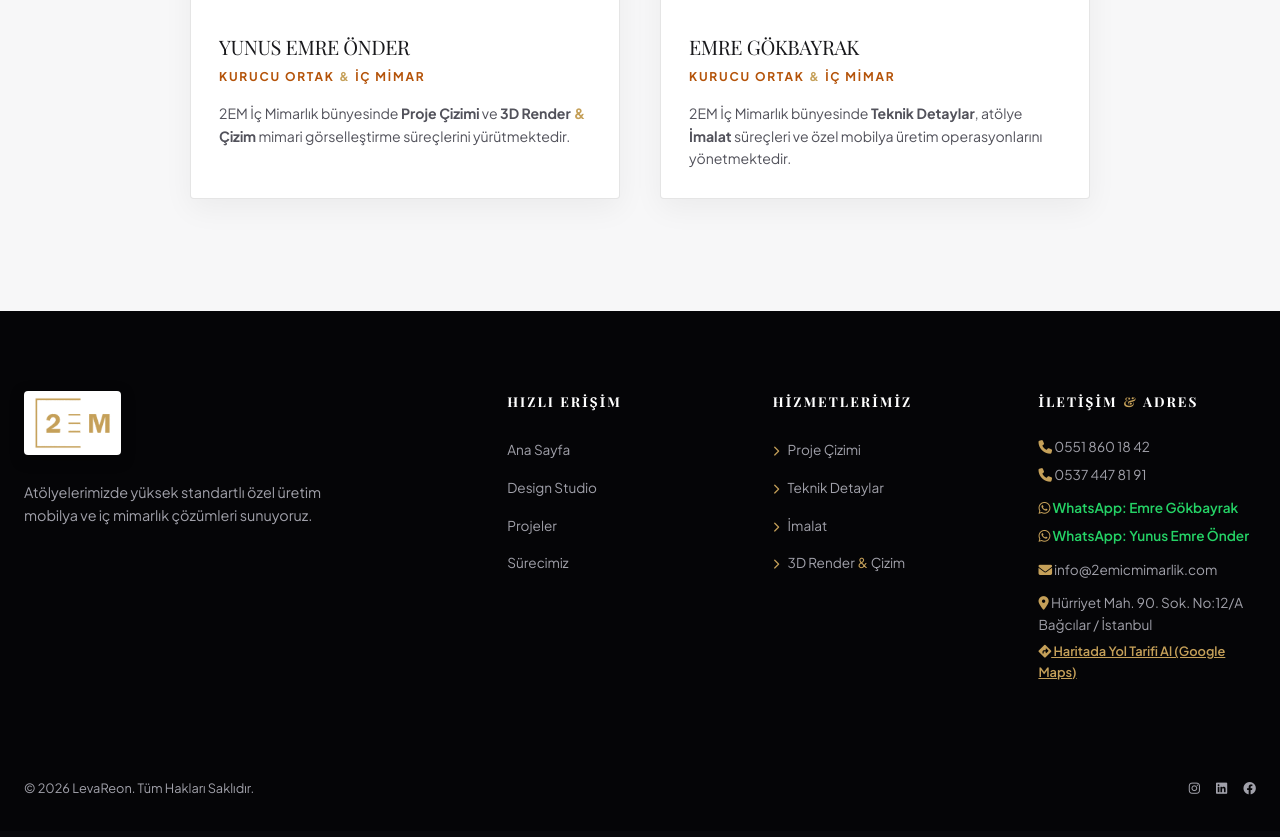
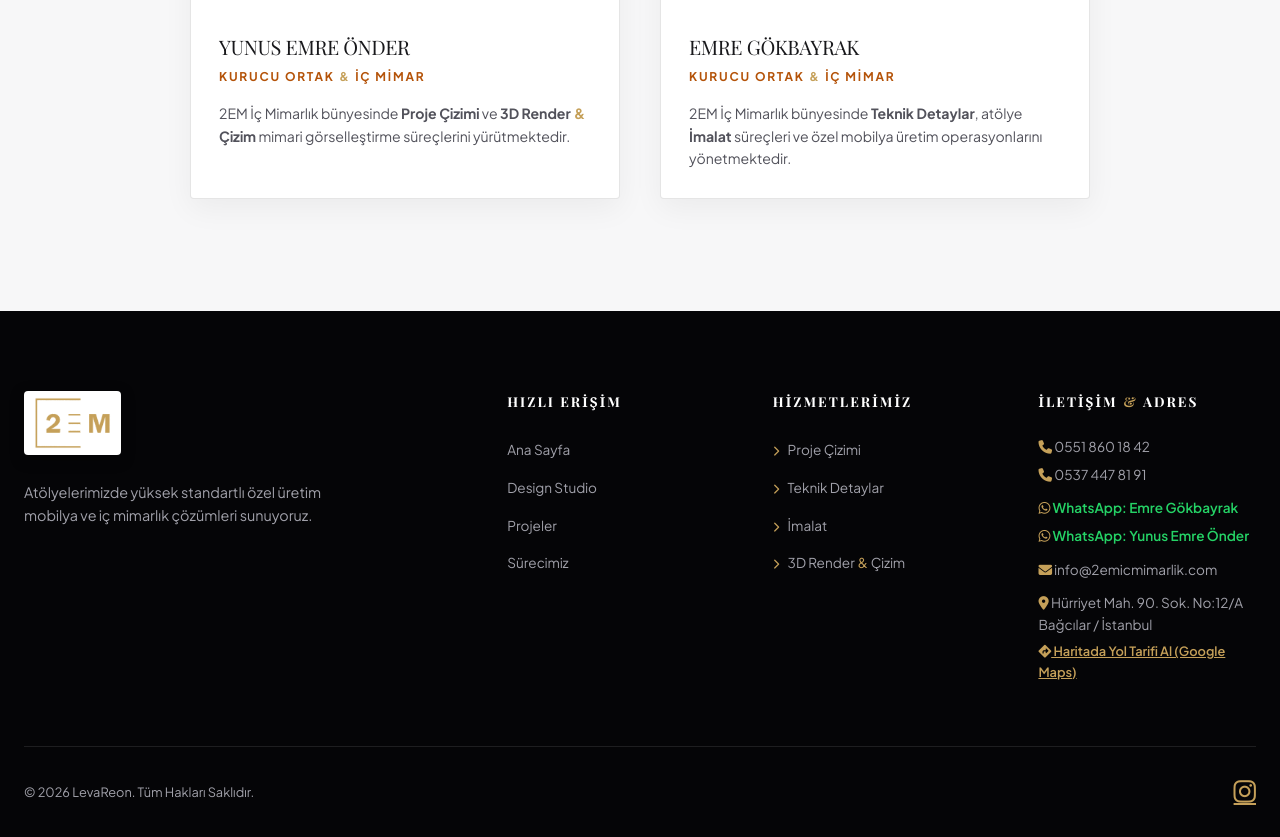
Before and after one commit to cerenonder/2EM, a website: page index.html in a window 1280 px wide. Shown: the part 4966-5803 px from the top of the page. Drawn offline with nearby package versions, Linux system fonts and the light colour scheme; a web font is replaced by a local one.

Commit message:
Remove LinkedIn & Facebook icons, enlarge Instagram icon, and link directly to instagram.com/k28icmimarlik/

```diff
--- a/index.html
+++ b/index.html
@@ -356,10 +356,10 @@
 
       <div class="footer-bottom">
         <p data-tr="© 2026 LevaReon. Tüm Hakları Saklıdır." data-en="© 2026 LevaReon. All Rights Reserved.">© 2026 LevaReon. Tüm Hakları Saklıdır.</p>
-        <div style="display: flex; gap: 1rem;">
-          <a href="#" style="color: var(--text-muted);"><i class="fab fa-instagram"></i></a>
-          <a href="#" style="color: var(--text-muted);"><i class="fab fa-linkedin"></i></a>
-          <a href="#" style="color: var(--text-muted);"><i class="fab fa-facebook"></i></a>
+        <div style="display: flex; gap: 1rem; align-items: center;">
+          <a href="https://www.instagram.com/k28icmimarlik/" target="_blank" rel="noopener noreferrer" style="color: var(--accent-gold); font-size: 1.6rem; transition: transform 0.3s ease, color 0.3s ease; display: inline-flex; align-items: center;" aria-label="Instagram">
+            <i class="fab fa-instagram"></i>
+          </a>
         </div>
       </div>
     </div>
--- a/style.css
+++ b/style.css
@@ -1149,7 +1149,7 @@ section.process-section .btn-primary:hover {
 }
 
 .footer-bottom {
-  border-t: 1px solid var(--border-dark);
+  border-top: 1px solid var(--border-dark);
   padding-top: 2rem;
   display: flex;
   flex-wrap: wrap;
@@ -1157,6 +1157,11 @@ section.process-section .btn-primary:hover {
   align-items: center;
   gap: 1rem;
   font-size: 0.8rem;
+}
+
+.footer-bottom a:hover {
+  transform: scale(1.18);
+  color: var(--accent-gold-hover) !important;
 }
 
 /* Responsive Overrides */
```
